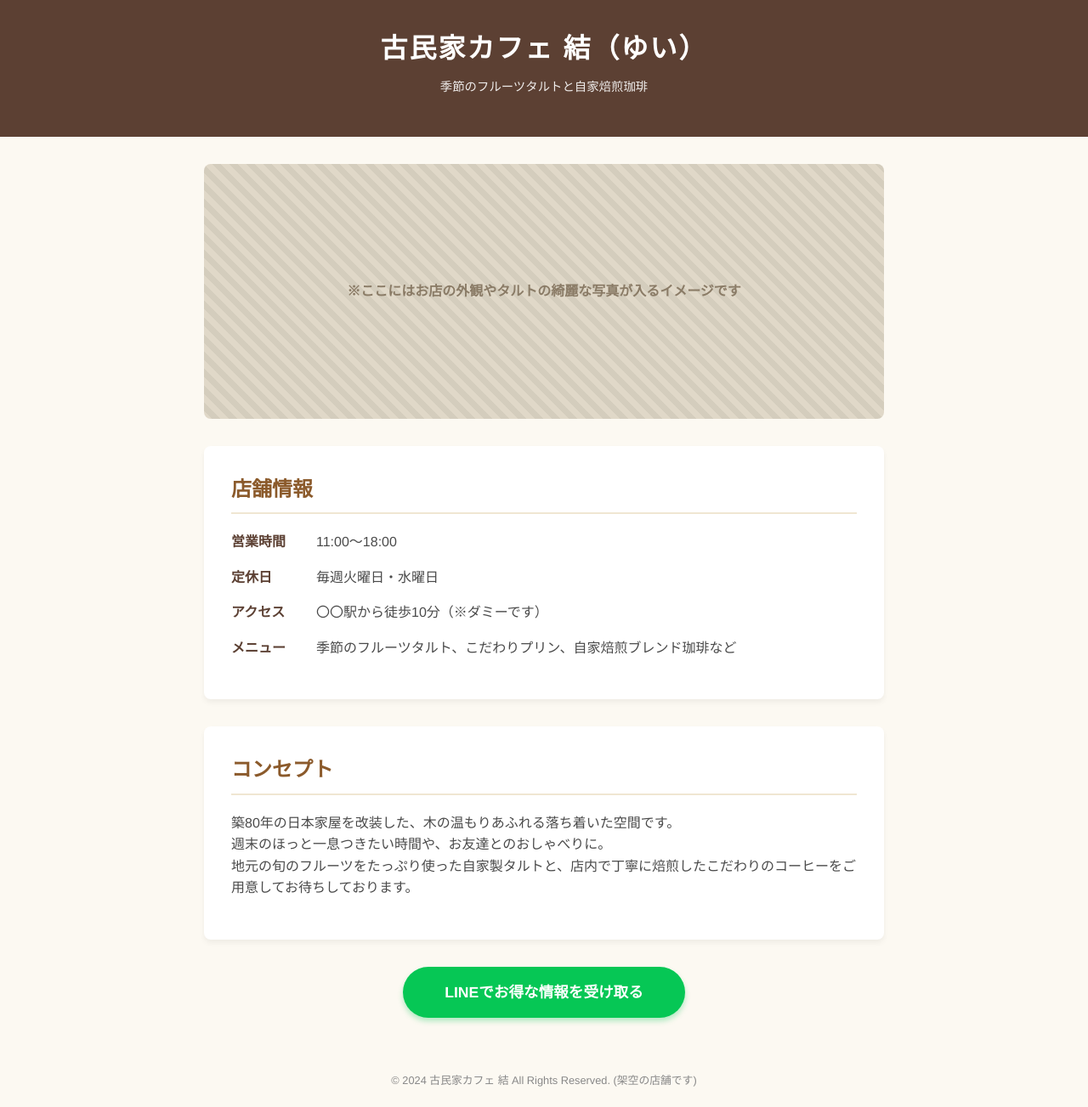
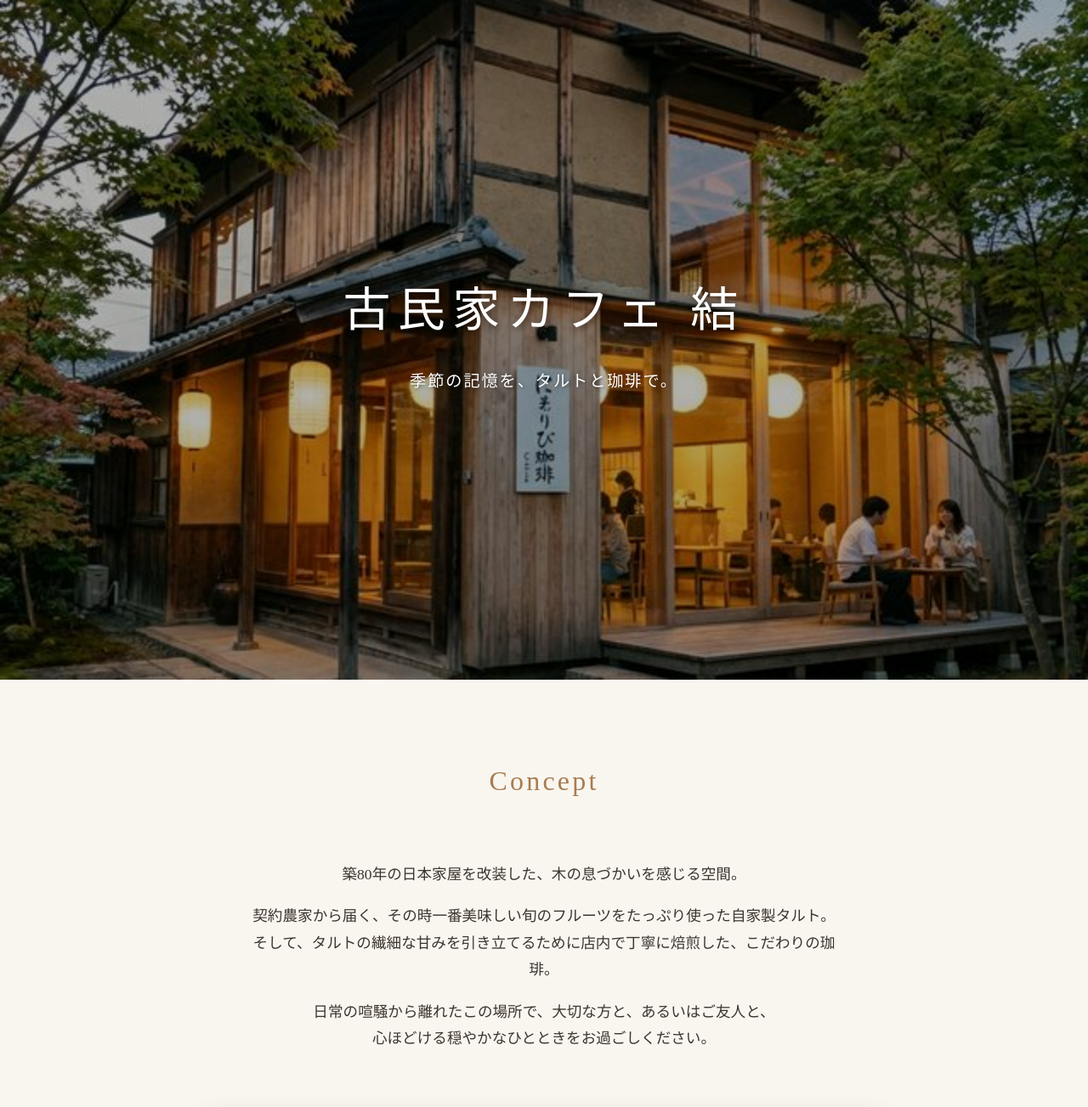
Before and after one commit to kaimanpei/cafe-yui-demo, a plain HTML site: page index.html in a window 1280 px wide. Shown: the top 1303 px of the page at 85% size. Drawn offline with Linux system fonts and the light colour scheme.

Commit message:
Update design and add hi-res images

```diff
--- a/index.html
+++ b/index.html
@@ -1,143 +1,343 @@
 <!DOCTYPE html>
 <html lang="ja">
+
 <head>
     <meta charset="UTF-8">
     <meta name="viewport" content="width=device-width, initial-scale=1.0">
-    <title>古民家カフェ 結（ゆい）</title>
+    <title>古民家カフェ 結（ゆい） - 季節のフルーツタルトと自家焙煎珈琲</title>
+    <!-- プレミアムな印象を与えるため、Google Fontsから明朝体を読み込みます -->
+    <link rel="preconnect" href="https://fonts.googleapis.com">
+    <link rel="preconnect" href="https://fonts.gstatic.com" crossorigin>
+    <link href="https://fonts.googleapis.com/css2?family=Noto+Serif+JP:wght@300;400;700&display=swap" rel="stylesheet">
     <style>
+        :root {
+            --primary-bg: #F9F6F0;
+            /* 暖かみのある白 */
+            --text-color: #3D352E;
+            /* 濃いブラウン（黒より柔らかい印象） */
+            --accent-color: #A97C50;
+            /* タルトや木材を思わせるアクセントカラー */
+            --line-green: #06C755;
+            --fade-transition: all 0.8s ease-out;
+        }
+
         body {
-            font-family: "Helvetica Neue", Arial, "Hiragino Kaku Gothic ProN", "Hiragino Sans", Meiryo, sans-serif;
+            font-family: 'Noto Serif JP', serif;
             margin: 0;
             padding: 0;
-            background-color: #fcf9f2; /* 薄い和風の背景色 */
-            color: #4a4a4a;
-            line-height: 1.6;
+            background-color: var(--primary-bg);
+            color: var(--text-color);
+            line-height: 1.8;
+            overflow-x: hidden;
         }
+
+        /* Hero Section */
         header {
-            background-color: #5c4033; /* コーヒー・木材をイメージした濃い茶色 */
-            color: white;
-            text-align: center;
-            padding: 2rem 1rem;
-        }
-        header h1 {
-            margin: 0;
-            font-size: 2rem;
-            letter-spacing: 2px;
-        }
-        header p {
-            margin-top: 0.5rem;
-            font-size: 0.9rem;
-            opacity: 0.9;
-        }
-        main {
-            max-width: 800px;
-            margin: 2rem auto;
-            padding: 0 1rem;
-        }
-        .hero-image {
-            width: 100%;
-            height: 300px;
-            background-color: #e0d8c8;
-            background-image: linear-gradient(45deg, #e0d8c8 25%, #d4cdbd 25%, #d4cdbd 50%, #e0d8c8 50%, #e0d8c8 75%, #d4cdbd 75%, #d4cdbd 100%);
-            background-size: 20px 20px;
+            position: relative;
+            height: 100vh;
             display: flex;
             align-items: center;
             justify-content: center;
+            text-align: center;
+            color: white;
+            background-color: #000;
+        }
+
+        .hero-bg {
+            position: absolute;
+            top: 0;
+            left: 0;
+            width: 100%;
+            height: 100%;
+            background-image: url('./images/cafe_exterior.png');
+            background-size: cover;
+            background-position: center;
+            opacity: 0.7;
+            /* テキストを目立たせるために画像を少し暗くします */
+            z-index: 1;
+        }
+
+        .hero-content {
+            position: relative;
+            z-index: 2;
+            animation: fadeIn 1.5s ease-out;
+            padding: 2rem;
+        }
+
+        .hero-content h1 {
+            font-size: 3.5rem;
+            margin: 0;
+            letter-spacing: 0.15em;
+            font-weight: 300;
+            text-shadow: 2px 2px 8px rgba(0, 0, 0, 0.5);
+        }
+
+        .hero-content p {
+            font-size: 1.2rem;
+            margin-top: 1rem;
+            letter-spacing: 0.1em;
+            text-shadow: 1px 1px 4px rgba(0, 0, 0, 0.5);
+        }
+
+        /* Main Content Area */
+        main {
+            max-width: 900px;
+            margin: 0 auto;
+            padding: 4rem 1.5rem;
+        }
+
+        .section-title {
+            text-align: center;
+            font-size: 2rem;
+            color: var(--accent-color);
+            margin-bottom: 3rem;
+            font-weight: 400;
+            letter-spacing: 0.1em;
+        }
+
+        /* Concept Layout */
+        .concept-section {
+            display: flex;
+            flex-direction: column;
+            align-items: center;
+            margin-bottom: 6rem;
+            text-align: center;
+        }
+
+        .concept-text {
+            max-width: 700px;
+            font-size: 1.1rem;
+            margin-bottom: 3rem;
+        }
+
+        img.featured-image {
+            width: 100%;
+            max-width: 800px;
+            border-radius: 4px;
+            box-shadow: 0 10px 30px rgba(0, 0, 0, 0.1);
+            transition: transform 0.5s;
+        }
+
+        img.featured-image:hover {
+            transform: scale(1.02);
+        }
+
+        /* Info Section */
+        .info-section {
+            background-color: #fff;
+            padding: 3rem;
             border-radius: 8px;
+            box-shadow: 0 4px 20px rgba(0, 0, 0, 0.03);
+            margin-bottom: 4rem;
+        }
+
+        .info-table {
+            width: 100%;
+            border-collapse: collapse;
+        }
+
+        .info-table th,
+        .info-table td {
+            padding: 1rem;
+            border-bottom: 1px solid #EBE4D5;
+            text-align: left;
+        }
+
+        .info-table th {
+            width: 150px;
+            color: var(--accent-color);
+            font-weight: 700;
+        }
+
+        /* LINE Button */
+        .cta-section {
+            text-align: center;
+            padding: 4rem 0;
+        }
+
+        .cta-text {
             margin-bottom: 2rem;
-            color: #8a7b66;
+            font-size: 1.1rem;
+        }
+
+        .line-button {
+            display: inline-flex;
+            align-items: center;
+            justify-content: center;
+            background-color: var(--line-green);
+            color: white;
+            text-decoration: none;
+            padding: 1.2rem 3rem;
+            border-radius: 50px;
+            font-size: 1.2rem;
             font-weight: bold;
+            font-family: 'Helvetica Neue', Arial, sans-serif;
+            letter-spacing: 1px;
+            box-shadow: 0 8px 15px rgba(6, 199, 85, 0.3);
+            transition: all 0.3s ease;
         }
-        section {
-            background: white;
+
+        .line-button:hover {
+            transform: translateY(-3px);
+            box-shadow: 0 12px 20px rgba(6, 199, 85, 0.4);
+        }
+
+        /* Footer */
+        footer {
+            background-color: var(--text-color);
+            color: #EBE4D5;
+            text-align: center;
             padding: 2rem;
-            border-radius: 8px;
-            box-shadow: 0 4px 6px rgba(0,0,0,0.05);
-            margin-bottom: 2rem;
+            font-size: 0.9rem;
+            letter-spacing: 0.05em;
         }
-        h2 {
-            color: #8b5a2b;
-            border-bottom: 2px solid #f0e6d2;
-            padding-bottom: 0.5rem;
-            margin-top: 0;
+
+        /* Animations */
+        @keyframes fadeIn {
+            from {
+                opacity: 0;
+                transform: translateY(20px);
             }
-        .info-list {
-            list-style: none;
-            padding: 0;
+
+            to {
+                opacity: 1;
+                transform: translateY(0);
             }
-        .info-list li {
-            margin-bottom: 1rem;
-            display: flex;
         }
-        .info-list span {
-            font-weight: bold;
-            width: 100px;
-            flex-shrink: 0;
-            color: #5c4033;
+
+        .fade-up {
+            opacity: 0;
+            transform: translateY(30px);
+            transition: var(--fade-transition);
         }
-        .line-button {
+
+        .fade-up.visible {
+            opacity: 1;
+            transform: translateY(0);
+        }
+
+        /* Responsive */
+        @media (max-width: 768px) {
+            .hero-content h1 {
+                font-size: 2.5rem;
+            }
+
+            .info-section {
+                padding: 1.5rem;
+            }
+
+            .info-table th,
+            .info-table td {
                 display: block;
-            background-color: #06C755;
-            color: white;
-            text-align: center;
-            padding: 1rem;
-            border-radius: 30px;
-            text-decoration: none;
-            font-weight: bold;
-            font-size: 1.1rem;
-            margin: 2rem auto;
-            max-width: 300px;
-            box-shadow: 0 4px 6px rgba(6, 199, 85, 0.3);
-            transition: transform 0.2s;
+                width: 100%;
+                border: none;
+                padding: 0.5rem 0;
             }
-        .line-button:hover {
-            transform: scale(1.05);
+
+            .info-table th {
+                border-top: 1px solid #EBE4D5;
+                padding-top: 1rem;
             }
-        footer {
-            text-align: center;
-            padding: 1rem;
-            font-size: 0.8rem;
-            color: #888;
-            margin-top: 3rem;
+
+            .info-table tr:first-child th {
+                border-top: none;
+            }
         }
     </style>
 </head>
+
 <body>
 
     <header>
-        <h1>古民家カフェ 結（ゆい）</h1>
-        <p>季節のフルーツタルトと自家焙煎珈琲</p>
+        <div class="hero-bg"></div>
+        <div class="hero-content">
+            <h1>古民家カフェ 結</h1>
+            <p>季節の記憶を、タルトと珈琲で。</p>
+        </div>
     </header>
 
     <main>
-        <div class="hero-image">
-            ※ここにはお店の外観やタルトの綺麗な写真が入るイメージです
+        <section class="concept-section fade-up">
+            <h2 class="section-title">Concept</h2>
+            <div class="concept-text">
+                <p>築80年の日本家屋を改装した、木の息づかいを感じる空間。</p>
+                <p>契約農家から届く、その時一番美味しい旬のフルーツをたっぷり使った自家製タルト。<br>
+                    そして、タルトの繊細な甘みを引き立てるために店内で丁寧に焙煎した、こだわりの珈琲。</p>
+                <p>日常の喧騒から離れたこの場所で、大切な方と、あるいはご友人と、<br>心ほどける穏やかなひとときをお過ごしください。</p>
             </div>
-
-        <section>
-            <h2>店舗情報</h2>
-            <ul class="info-list">
-                <li><span>営業時間</span>11:00〜18:00</li>
-                <li><span>定休日</span>毎週火曜日・水曜日</li>
-                <li><span>アクセス</span>〇〇駅から徒歩10分（※ダミーです）</li>
-                <li><span>メニュー</span>季節のフルーツタルト、こだわりプリン、自家焙煎ブレンド珈琲など</li>
-            </ul>
+            <img src="./images/fruit_tart.png" alt="季節のフルーツタルト" class="featured-image">
         </section>
 
-        <section>
-            <h2>コンセプト</h2>
-            <p>築80年の日本家屋を改装した、木の温もりあふれる落ち着いた空間です。<br>
-               週末のほっと一息つきたい時間や、お友達とのおしゃべりに。<br>
-               地元の旬のフルーツをたっぷり使った自家製タルトと、店内で丁寧に焙煎したこだわりのコーヒーをご用意してお待ちしております。</p>
+        <section class="info-section fade-up">
+            <h2 class="section-title">Information</h2>
+            <table class="info-table">
+                <tr>
+                    <th>営業時間</th>
+                    <td>11:00 〜 18:00 (L.O. 17:30)</td>
+                </tr>
+                <tr>
+                    <th>定休日</th>
+                    <td>毎週火曜日・水曜日</td>
+                </tr>
+                <tr>
+                    <th>メニュー例</th>
+                    <td>
+                        季節のフルーツタルト (時価)<br>
+                        結 焙煎オリジナルブレンド (ホット/アイス)<br>
+                        平飼い卵の自家製プリン
+                    </td>
+                </tr>
+                <tr>
+                    <th>アクセス</th>
+                    <td>〇〇駅より徒歩10分。敷地内に駐車場3台分ございます。（※架空の店舗です）</td>
+                </tr>
+            </table>
         </section>
 
-        <!-- LINE公式アカウントへの誘導ボタン（リンク先はダミーか、後ほど実際の友だち追加リンクに変更） -->
+        <section class="cta-section fade-up">
+            <div class="cta-text">
+                <p>新作タルトのお知らせや、雨の日だけの特別なご案内などを配信しております。<br>ぜひLINEの友だち追加をお願いいたします。</p>
+            </div>
+            <!-- LINEの友だち追加リンク（講座用ダミー） -->
             <a href="#" class="line-button">LINEでお得な情報を受け取る</a>
+        </section>
     </main>
 
     <footer>
-        &copy; 2024 古民家カフェ 結 All Rights Reserved. (架空の店舗です)
+        &copy; 2024 古民家カフェ 結 All Rights Reserved. (架空の店舗デモです)
     </footer>
 
+    <!-- スクロールアニメーション用のスクリプト -->
+    <script>
+        document.addEventListener("DOMContentLoaded", function () {
+            const fadeElements = document.querySelectorAll('.fade-up');
+
+            const elementInView = (el, dividend = 1) => {
+                const elementTop = el.getBoundingClientRect().top;
+                return (elementTop <= (window.innerHeight || document.documentElement.clientHeight) / dividend);
+            };
+
+            const displayScrollElement = (element) => {
+                element.classList.add('visible');
+            };
+
+            const handleScrollAnimation = () => {
+                fadeElements.forEach((el) => {
+                    if (elementInView(el, 1.25)) {
+                        displayScrollElement(el);
+                    }
+                })
+            }
+
+            // 初期ロード時の発火
+            handleScrollAnimation();
+
+            // スクロール時の発火
+            window.addEventListener('scroll', () => {
+                handleScrollAnimation();
+            });
+        });
+    </script>
 </body>
+
 </html>
```
Also changed, not shown: images/cafe_exterior.png (added), images/fruit_tart.png (added). Lines whose indentation alone changed are shown as unchanged.
